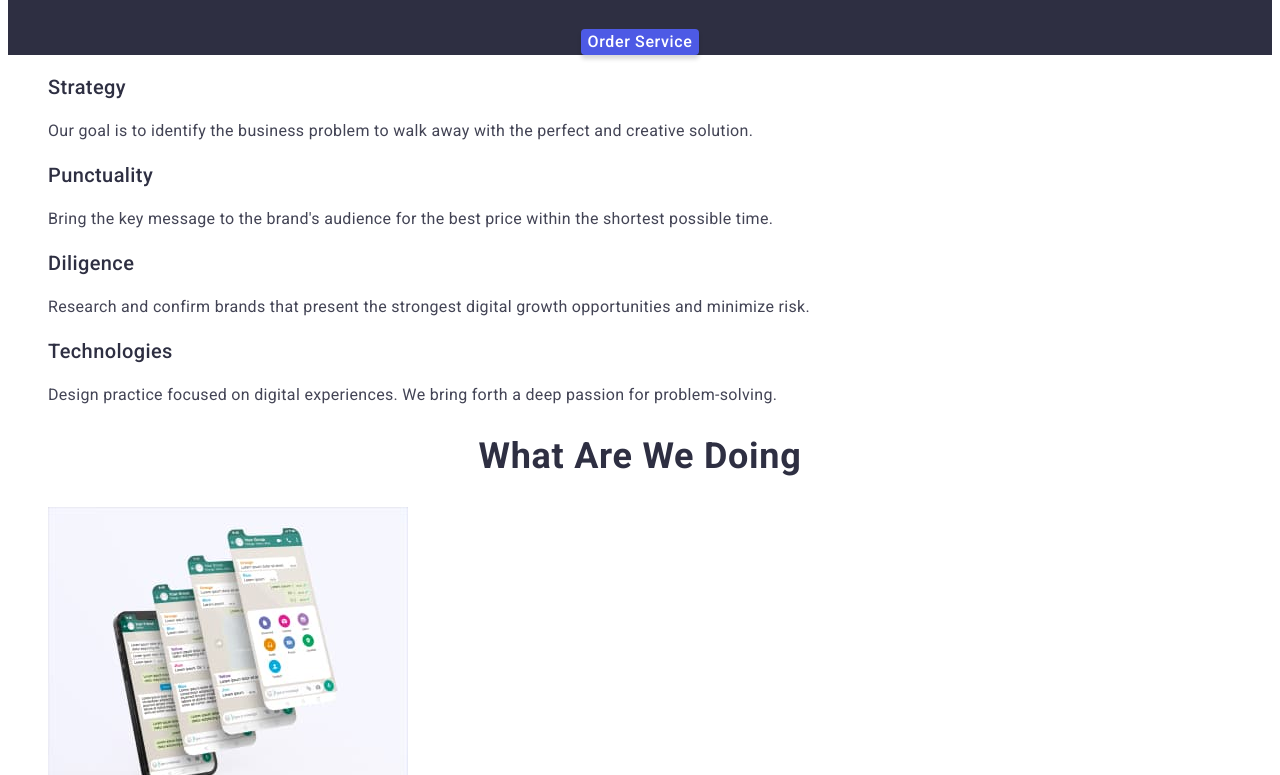
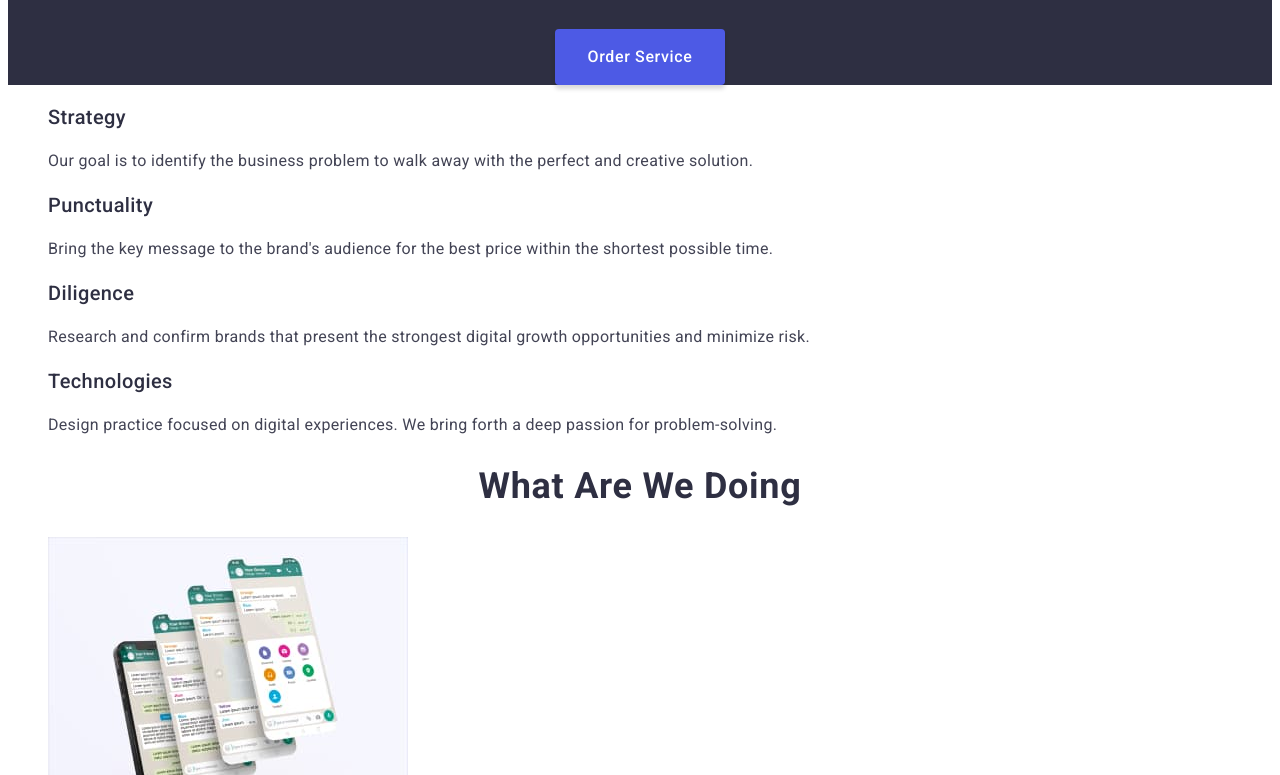
Before and after one commit to JemJoestar/goit-markup-hw-02, a plain HTML site: page index.html in a window 1280 px wide. Shown: the part 325-1100 px from the top of the page. Drawn offline with Linux system fonts and the light colour scheme.

Commit message:
Update styles.css

```diff
--- a/css/styles.css
+++ b/css/styles.css
@@ -99,12 +99,13 @@ h6 {
 
 
 .hero-button{
-  background-color: var(--primaty-accent-color);
+  background-color: #4d5ae5;
   font-family: "Roboto", sans-serif;
   font-weight: 500;
   font-size: 16px;
   line-height: 1.5;
   letter-spacing: 0.04em;
+  padding: 16px 32px 16px 32px;
   border: none;
   border-radius: 4px;
   cursor: pointer;
```
